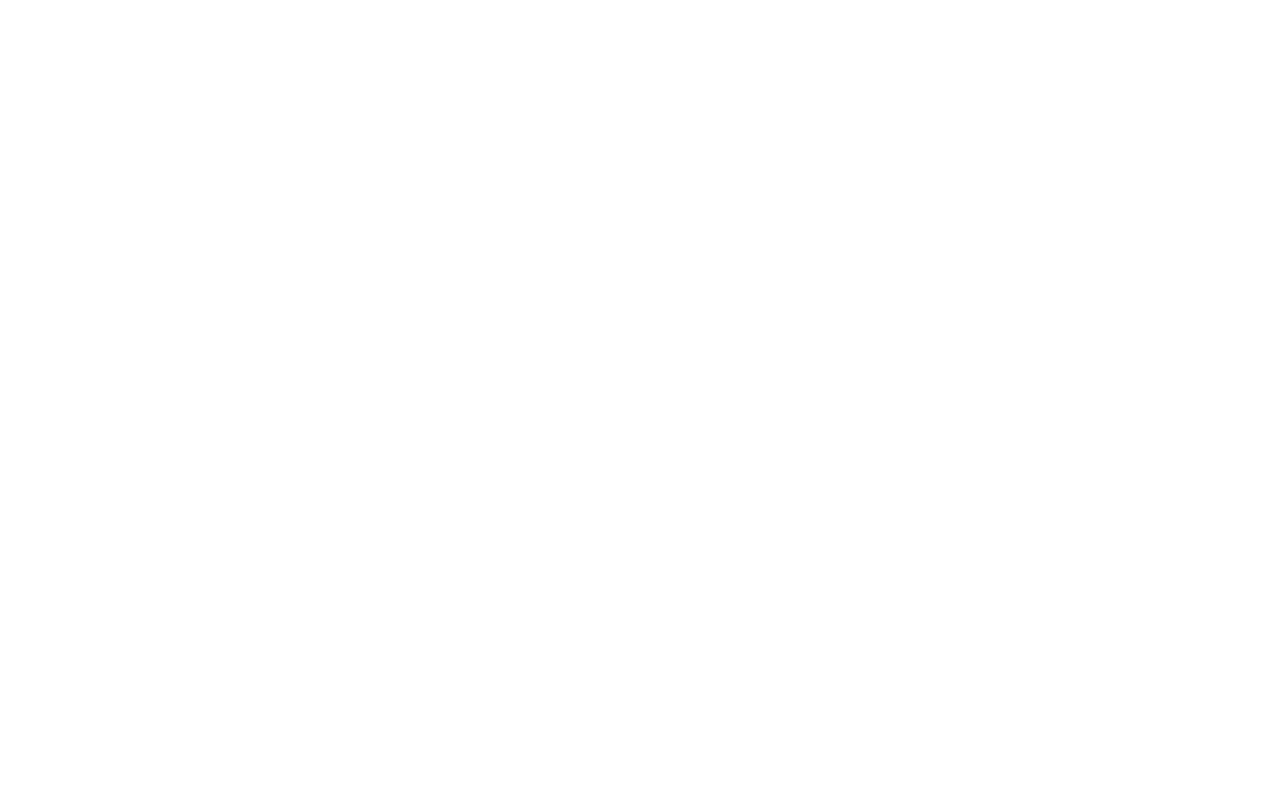
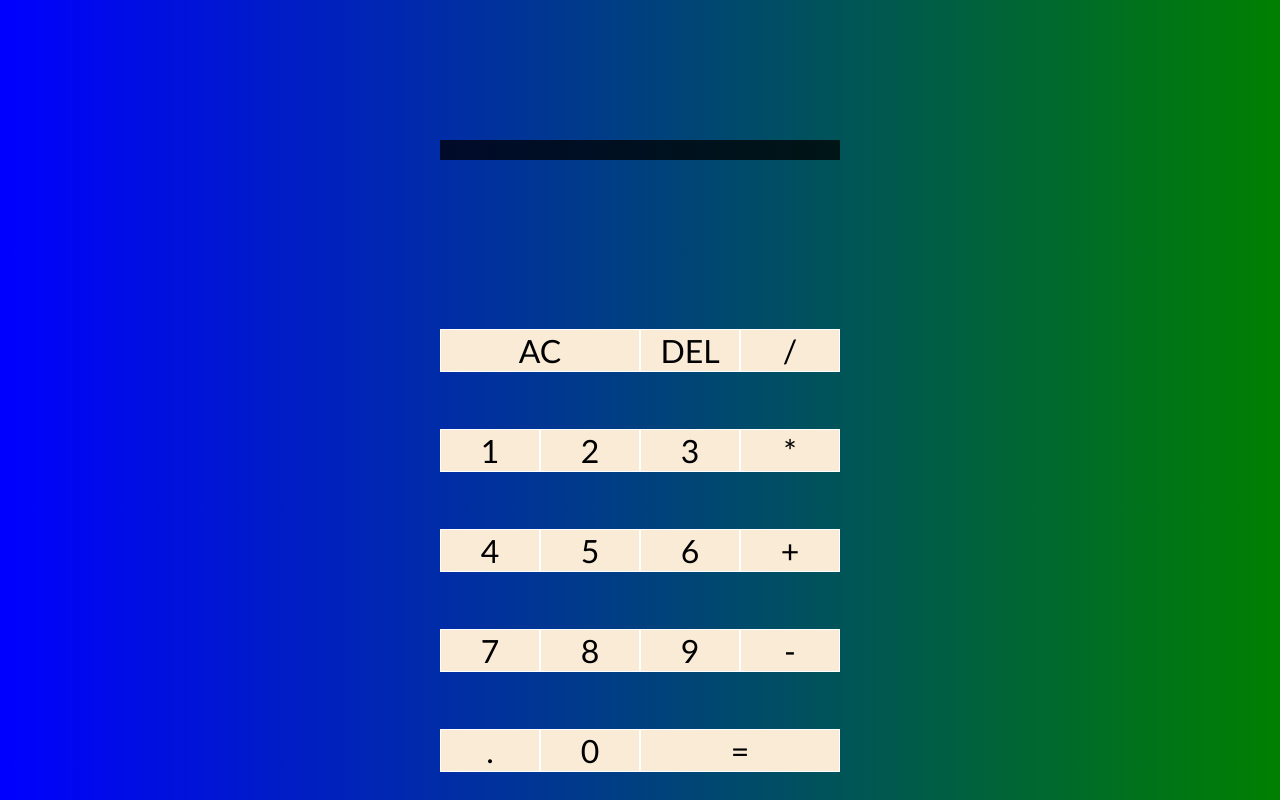
Before and after one commit to ellenell/react-calculator, a React (Create React App) app in the folder calculator/: page / in a window 1280 px wide. Built offline with nearby package versions, Linux system fonts and the light colour scheme.

Commit message:
added html and css

```diff
--- a/calculator/src/App.css
+++ b/calculator/src/App.css
@@ -1,38 +1,58 @@
-.App {
-  text-align: center;
+*, *::before, *::after {
+  box-sizing:border-box;
+  font-family:'Gill Sans', 'Gill Sans MT', Calibri, 'Trebuchet MS', sans-serif;
+  font-weight: normal;
 }
 
-.App-logo {
-  height: 40vmin;
-  pointer-events: none;
+body {
+  padding: 0;
+  margin: 0;
+  background: linear-gradient(to right, blue, green);
 }
 
-@media (prefers-reduced-motion: no-preference) {
-  .App-logo {
-    animation: App-logo-spin infinite 20s linear;
-  }
+.calculator-grid {
+  display: grid;
+  justify-content: center;
+  align-items: center;
+  min-height: 100vh;
+  grid-template-columns: repeat(4, 100px);
+  grid-template-rows: minmax(120px, auto) repeat(5, 100px);
 }
 
-.App-header {
-  background-color: #282c34;
-  min-height: 100vh;
-  display: flex;
-  flex-direction: column;
-  align-items: center;
-  justify-content: center;
-  font-size: calc(10px + 2vmin);
-  color: white;
+.calculator-grid > button {
+  cursor: pointer;
+  font-size: 2rem;
+  border: 1px solid white;
+  outline: none;
+  background-color: antiquewhite;
 }
 
-.App-link {
-  color: #61dafb;
+.calculator-grid > button:hover {
+  background-color: rgba(255, 255, 255, .9);
 }
 
-@keyframes App-logo-spin {
-  from {
-    transform: rotate(0deg);
-  }
-  to {
-    transform: rotate(360deg);
-  }
+.span-two {
+  grid-column: span 2;
 }
+
+.output {
+  grid-column: 1 / -1;
+  background-color: rgba(0, 0, 0, .75);
+  display: flex;
+  align-items: flex-end;
+  justify-content: space-around;
+  flex-direction: column;
+  padding: 10px;
+  word-wrap: break-word;
+  word-break: break-all;
+}
+
+.output .previous-operand {
+  color: rgba(255, 255, 255, .75);
+  font: 1.5rem;
+}
+
+.output .current-operand {
+  color: white;
+  font: 2.5rem;
+}
--- a/calculator/src/App.js
+++ b/calculator/src/App.js
@@ -1,8 +1,38 @@
+import { useReducer } from 'react'
 import './App.css';
 
+function reducer(state, action) {
+
+}
+
 function App() {
+  const [state, dispatch] = useReducer(reducer)
   return (
     <div className="calculator-grid">
+      <div className ="output">
+        <div className="previous-operand"></div>
+        <div className="current-operand"></div>
+
+      </div>
+
+      <button className="span-two">AC</button>
+      <button>DEL</button>
+      <button>/</button>
+      <button>1</button>
+      <button>2</button>
+      <button>3</button>
+      <button>*</button>
+      <button>4</button>
+      <button>5</button>
+      <button>6</button>
+      <button>+</button>
+      <button>7</button>
+      <button>8</button>
+      <button>9</button>
+      <button>-</button>
+      <button>.</button>
+      <button>0</button>
+      <button className="span-two">=</button>
 
     </div>
   );
```
